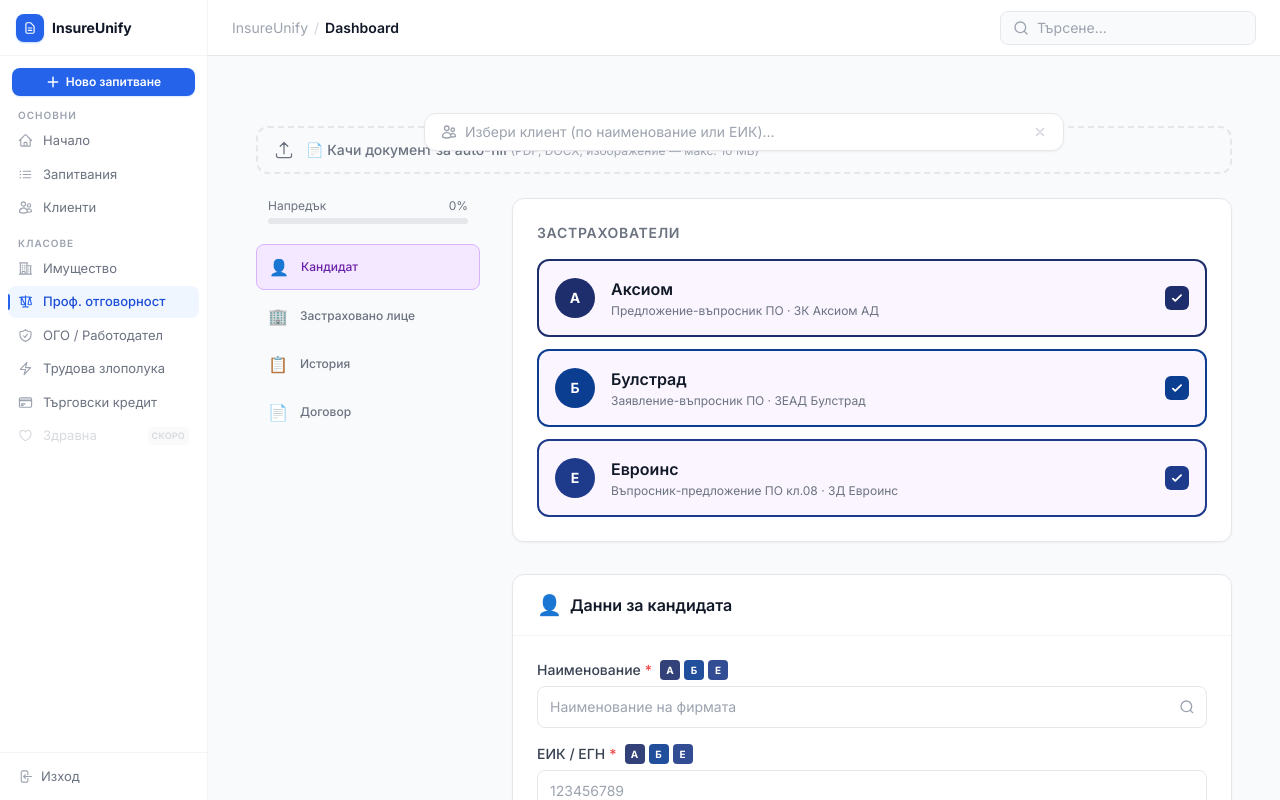
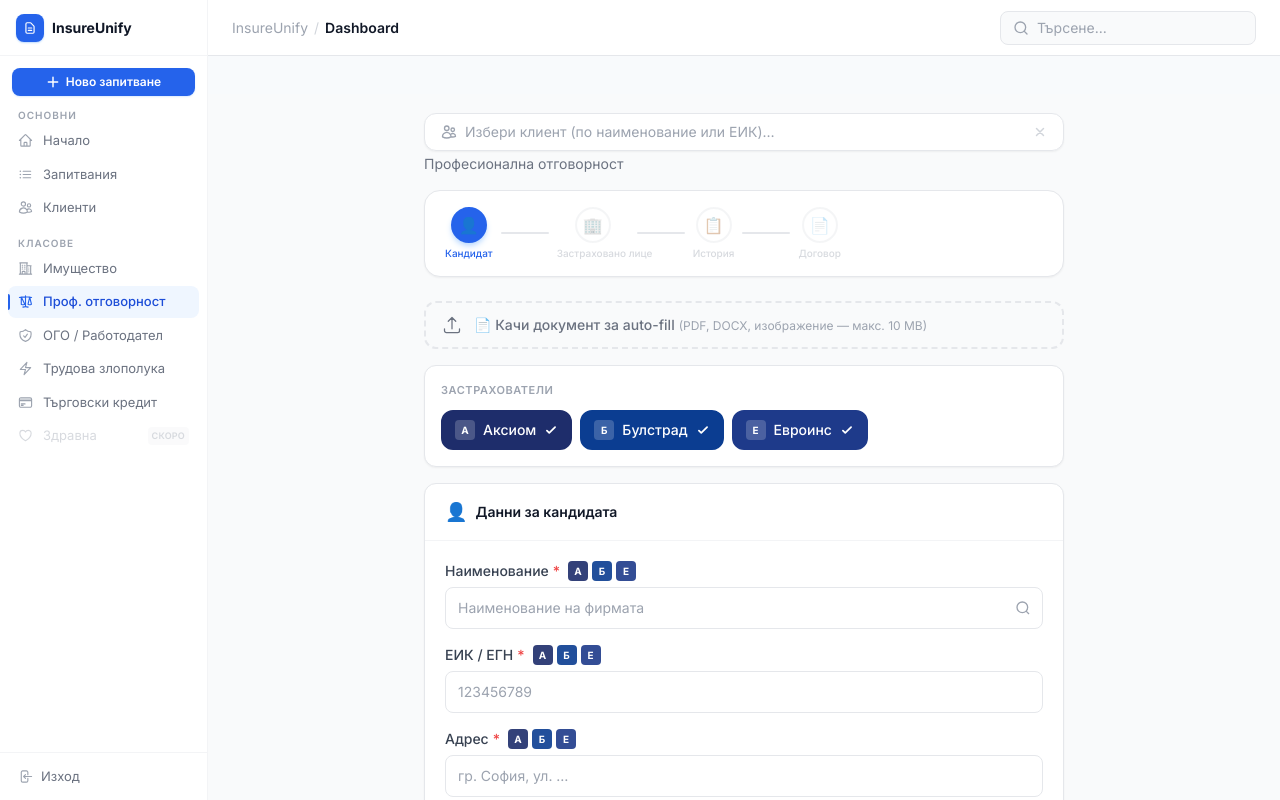
Before and after one commit to Kreditanstalt/insureunify, a Next.js app: page /dashboard/new/professional-liability in a window 1280 px wide. Built offline with nearby package versions, Linux system fonts and the light colour scheme.

Commit message:
fix: PL форма — заменен вертикален sidebar с StepperBar, унифициран дизайн с GL/OA/TC/Property

```diff
--- a/components/PLQuestionnaireForm.tsx
+++ b/components/PLQuestionnaireForm.tsx
@@ -7,6 +7,9 @@ import { INSURERS } from '@/lib/schema'
 import { PL_SCHEMA, PL_INSURERS, PL_INSURER_KEYS, PLFormData, PLInsurerKey } from '@/lib/pl-schema'
 import type { SchemaField } from '@/lib/schema'
 import AutoFillUploader from './AutoFillUploader'
+import StepperBar from './StepperBar'
+
+const PL_STEPS = PL_SCHEMA.map((s) => ({ id: s.id, label: s.shortLabel ?? s.label, icon: s.icon }))
 
 // ─── Shared StoredSubmission type ─────────────────────────────────────────────
 
@@ -623,23 +626,39 @@ export default function PLQuestionnaireForm() {
 
   const section = PL_SCHEMA[currentSection]
 
+  const completedSectionsPL = PL_SCHEMA
+    .filter((s) => s.fields.filter((f) => f.required).every((f) => formData[f.id] !== undefined && formData[f.id] !== ''))
+    .map((s) => s.id)
+
+  const errorSectionsPL = PL_SCHEMA
+    .slice(0, currentSection)
+    .filter((s) => s.fields.filter((f) => f.required).some((f) => !formData[f.id] && formData[f.id] !== 0))
+    .map((s) => s.id)
+
   return (
     <div className="min-h-screen bg-gray-50">
-      <div className="max-w-5xl mx-auto px-6 py-8 flex flex-col gap-4">
-        <AutoFillUploader onFill={handleAutoFill} className="mb-2" />
+      <div className="max-w-2xl mx-auto px-4 py-6 pb-24">
+        <h1 className="text-2xl font-bold text-gray-900 mb-1">Нов въпросник ПО</h1>
+        <p className="text-gray-500 text-sm mb-4">Професионална отговорност</p>
 
-        <div className="flex gap-8">
-        {/* Sidebar */}
-        <PLSidebar currentIndex={currentSection} formData={formData} onNavigate={setCurrentSection} />
+        {/* Stepper */}
+        <div className="mb-6 bg-white rounded-2xl border border-gray-200 px-4 py-3 shadow-sm">
+          <StepperBar
+            steps={PL_STEPS}
+            activeId={section.id}
+            completedIds={completedSectionsPL}
+            errorIds={errorSectionsPL}
+            onNavigate={(id) => setCurrentSection(PL_SCHEMA.findIndex((s) => s.id === id))}
+          />
+        </div>
 
-        {/* Main area */}
-        <div className="flex-1 min-w-0 space-y-8">
+        <AutoFillUploader onFill={handleAutoFill} className="mb-4" />
 
-          {/* Insurer selector */}
+        {/* Insurer selector — step 0 only */}
         {currentSection === 0 && (
-            <div className="bg-white rounded-xl border border-gray-200 shadow-sm p-6">
-              <h2 className="text-sm font-semibold text-gray-500 uppercase tracking-wider mb-4">Застрахователи</h2>
-              <div className="space-y-3">
+          <div className="bg-white rounded-xl border border-gray-200 shadow-sm p-4 mb-4">
+            <p className="text-[11px] font-semibold text-gray-400 uppercase tracking-wider mb-3">Застрахователи</p>
+            <div className="flex flex-wrap gap-2">
               {PL_INSURER_KEYS.map((key) => {
                 const ins = PL_INSURERS[key]
                 const isSelected = selectedInsurers.includes(key)
@@ -647,59 +666,47 @@ export default function PLQuestionnaireForm() {
                   <button
                     key={key}
                     type="button"
-                      onClick={() => {
-                        setSelectedInsurers((prev) =>
+                    onClick={() => setSelectedInsurers((prev) =>
                       prev.includes(key) ? prev.filter((k) => k !== key) : [...prev, key]
-                        )
-                      }}
-                      className={`w-full flex items-center gap-4 p-4 rounded-xl border-2 transition-all text-left ${
-                        isSelected ? 'bg-purple-50 border-opacity-100' : 'bg-white border-gray-200 hover:border-gray-300'
+                    )}
+                    className={`flex items-center gap-2 px-3 py-2 rounded-xl border-2 text-sm font-medium transition-all ${
+                      isSelected ? 'text-white' : 'bg-white text-gray-700 border-gray-200'
                     }`}
-                      style={isSelected ? { borderColor: ins.color } : undefined}
+                    style={isSelected ? { backgroundColor: ins.color, borderColor: ins.color } : undefined}
                   >
-                      <div className="w-10 h-10 rounded-full flex-shrink-0 flex items-center justify-center text-white font-bold text-sm"
-                        style={{ backgroundColor: ins.color }}>
+                    <div className="w-5 h-5 rounded overflow-hidden flex-shrink-0 bg-gray-100 flex items-center justify-center text-[10px] font-bold"
+                      style={isSelected ? { backgroundColor: 'rgba(255,255,255,0.2)' } : undefined}>
                       {ins.name[0]}
                     </div>
-                      <div className="flex-1 min-w-0">
-                        <div className="font-semibold text-gray-900">{ins.name}</div>
-                        <div className="text-xs text-gray-500 mt-0.5">{ins.description}</div>
-                      </div>
-                      <div className={`w-6 h-6 rounded-md border-2 flex items-center justify-center flex-shrink-0 ${isSelected ? 'border-transparent' : 'border-gray-300'}`}
-                        style={isSelected ? { backgroundColor: ins.color } : undefined}>
+                    {ins.name}
                     {isSelected && (
-                          <svg className="w-3.5 h-3.5 text-white" fill="none" viewBox="0 0 24 24" stroke="currentColor" strokeWidth={3}>
+                      <svg className="w-3.5 h-3.5" fill="none" viewBox="0 0 24 24" stroke="currentColor" strokeWidth={3}>
                         <path strokeLinecap="round" strokeLinejoin="round" d="M5 13l4 4L19 7" />
                       </svg>
                     )}
-                      </div>
                   </button>
                 )
               })}
+            </div>
             {selectedInsurers.length === 0 && (
-                  <p className="text-xs text-red-500">Моля, изберете поне един застраховател.</p>
+              <p className="text-xs text-red-400 mt-2">Моля, изберете поне един застраховател.</p>
             )}
-              </div>
           </div>
         )}
 
         {/* Current section fields */}
         <div className="bg-white rounded-xl border border-gray-200 shadow-sm">
-            <div className="px-6 py-4 border-b border-gray-100">
-              <div className="flex items-center gap-2">
-                <span className="text-xl">{section.icon}</span>
-                <h2 className="text-base font-semibold text-gray-900">{section.label}</h2>
+          <div className="px-5 py-3.5 border-b border-gray-100 flex items-center gap-2">
+            <span className="text-lg">{section.icon}</span>
+            <h2 className="text-sm font-semibold text-gray-900">{section.label}</h2>
           </div>
-            </div>
-            <div className="p-6 space-y-4">
+          <div className="p-5 space-y-4">
             {section.fields.map((field) => (
               <FieldLabel
                 key={field.id}
                 label={field.label}
                 required={field.required}
-                  mappingBadges={
-                    <MappingBadges field={field} selectedInsurers={selectedInsurers} />
-                  }
+                mappingBadges={<MappingBadges field={field} selectedInsurers={selectedInsurers} />}
               >
                 <PLFieldInput
                   field={field}
@@ -718,27 +725,28 @@ export default function PLQuestionnaireForm() {
           </div>
         </div>
 
-          {/* Section navigation */}
-          <div className="flex justify-between">
+        {/* Navigation */}
+        <div className="mt-6 flex items-center justify-between gap-3">
           <button
             type="button"
             onClick={() => setCurrentSection((i) => Math.max(0, i - 1))}
             disabled={currentSection === 0}
-              className="text-sm text-gray-500 hover:text-gray-800 disabled:opacity-30 flex items-center gap-1.5"
+            className="flex items-center gap-2 rounded-xl border border-gray-200 bg-white px-5 py-2.5 text-sm font-medium text-gray-700 transition-colors hover:bg-gray-50 disabled:opacity-30 disabled:cursor-not-allowed"
           >
-              <svg className="w-4 h-4" fill="none" viewBox="0 0 24 24" stroke="currentColor" strokeWidth={2}>
+            <svg className="h-4 w-4" fill="none" viewBox="0 0 24 24" stroke="currentColor" strokeWidth={2}>
               <path strokeLinecap="round" strokeLinejoin="round" d="M15 19l-7-7 7-7" />
             </svg>
-              Предишна
+            Назад
           </button>
+          <span className="text-xs text-gray-400">{currentSection + 1} / {PL_SCHEMA.length}</span>
           {currentSection < PL_SCHEMA.length - 1 ? (
             <button
               type="button"
               onClick={() => setCurrentSection((i) => Math.min(PL_SCHEMA.length - 1, i + 1))}
-                className="flex items-center gap-1.5 text-sm font-medium px-4 py-2 rounded-lg bg-purple-600 hover:bg-purple-700 text-white transition-colors"
+              className="flex items-center gap-2 rounded-xl bg-blue-600 px-5 py-2.5 text-sm font-semibold text-white shadow-sm shadow-blue-200 transition-colors hover:bg-blue-700"
             >
-                Следваща
-                <svg className="w-4 h-4" fill="none" viewBox="0 0 24 24" stroke="currentColor" strokeWidth={2}>
+              Напред
+              <svg className="h-4 w-4" fill="none" viewBox="0 0 24 24" stroke="currentColor" strokeWidth={2}>
                 <path strokeLinecap="round" strokeLinejoin="round" d="M9 5l7 7-7 7" />
               </svg>
             </button>
@@ -747,14 +755,15 @@ export default function PLQuestionnaireForm() {
               type="button"
               onClick={handleSubmit}
               disabled={!canSubmit || submitting}
-                className="flex items-center gap-1.5 text-sm font-medium px-5 py-2 rounded-lg bg-purple-600 hover:bg-purple-700 text-white transition-colors disabled:opacity-40 disabled:cursor-not-allowed shadow-sm"
+              className="flex items-center gap-2 rounded-xl bg-purple-600 px-5 py-2.5 text-sm font-semibold text-white shadow-sm shadow-purple-200 transition-colors hover:bg-purple-700 disabled:opacity-40 disabled:cursor-not-allowed"
             >
               {submitting ? 'Запазване…' : 'Генерирай документи'}
             </button>
           )}
         </div>
-        </div>
-        </div>
+        {!canSubmit && missing.length > 0 && currentSection === PL_SCHEMA.length - 1 && (
+          <p className="text-xs text-amber-600 text-center mt-3">Остават {missing.length} задължителни полета</p>
+        )}
       </div>
     </div>
   )
```
Lines whose indentation alone changed are shown as unchanged.
